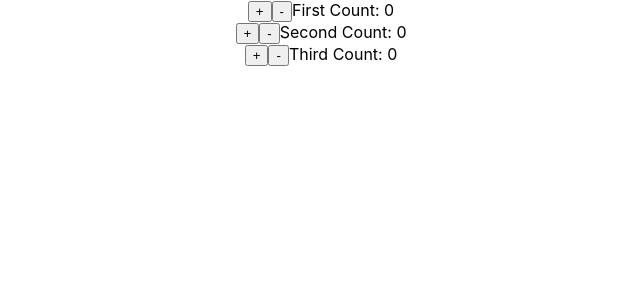
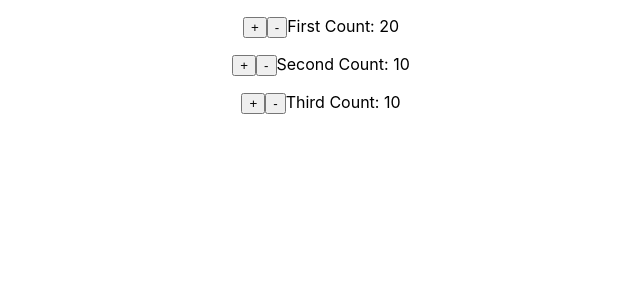
Before and after one commit to caspertu/first-react-app, a React (Create React App) app: page / in a window 1280 px wide. Shown: the top 300 px of the page, without its empty margins (319-959 px from the left). Built offline with nearby package versions, Linux system fonts and the light colour scheme.

Commit message:
defaultProps

```diff
--- a/src/App.js
+++ b/src/App.js
@@ -6,7 +6,7 @@ class App extends Component {
   render() {
     return (
       <div className="App">
-        <ClickCounter Caption='First' />
+        <ClickCounter Caption='First' initValue={20} />
         <ClickCounter Caption='Second' />
         <ClickCounter Caption='Third' />
       </div>
--- a/src/ClickCounter.js
+++ b/src/ClickCounter.js
@@ -7,7 +7,7 @@ class ClickCounter extends Component {
         this.onClickIncreaseButton = this.onClickIncreaseButton.bind(this);
         this.onClickDecreaseButton = this.onClickDecreaseButton.bind(this);
         this.state = {
-            count: 0
+            count: props.initValue || 0
         };
     }
 
@@ -20,9 +20,10 @@ class ClickCounter extends Component {
     }
 
     render() {
+        const counterStyle = { margin: '16px' }
         const { Caption } = this.props;
         return (
-            <div>
+            <div style={counterStyle}>
                 <button onClick={this.onClickIncreaseButton}>+</button>
                 <button onClick={this.onClickDecreaseButton}>-</button>
                 <span>{ Caption } Count: {this.state.count}</span>
@@ -31,8 +32,13 @@ class ClickCounter extends Component {
     }
 }
 
+ClickCounter.defaultProps = {
+    initValue: 10,
+};
+
 ClickCounter.propTypes = {
-    Caption: PropTypes.string.isRequired
-}
+    Caption: PropTypes.string.isRequired,
+    initValue: PropTypes.number
+};
 
 export default ClickCounter;
```
